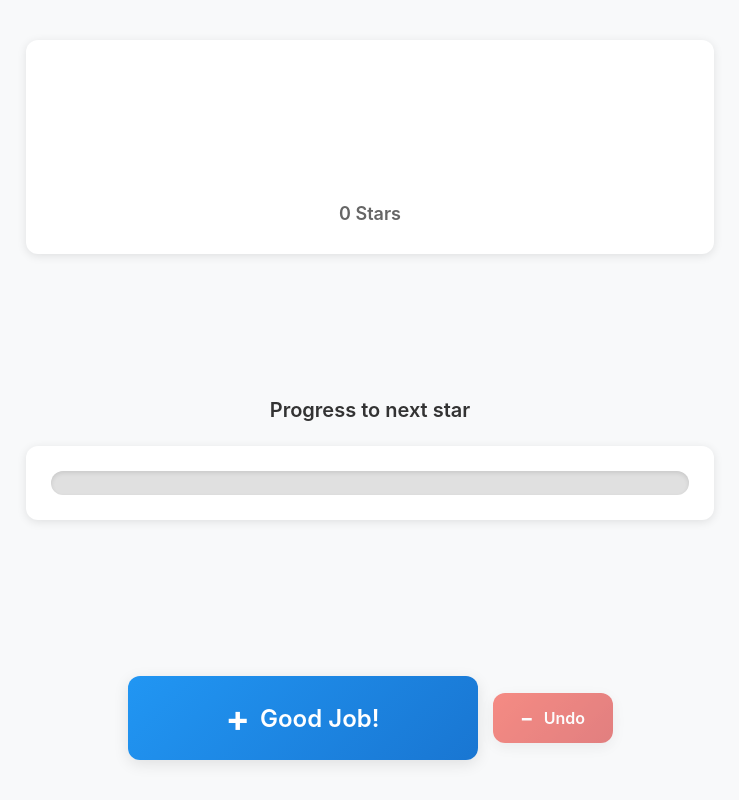
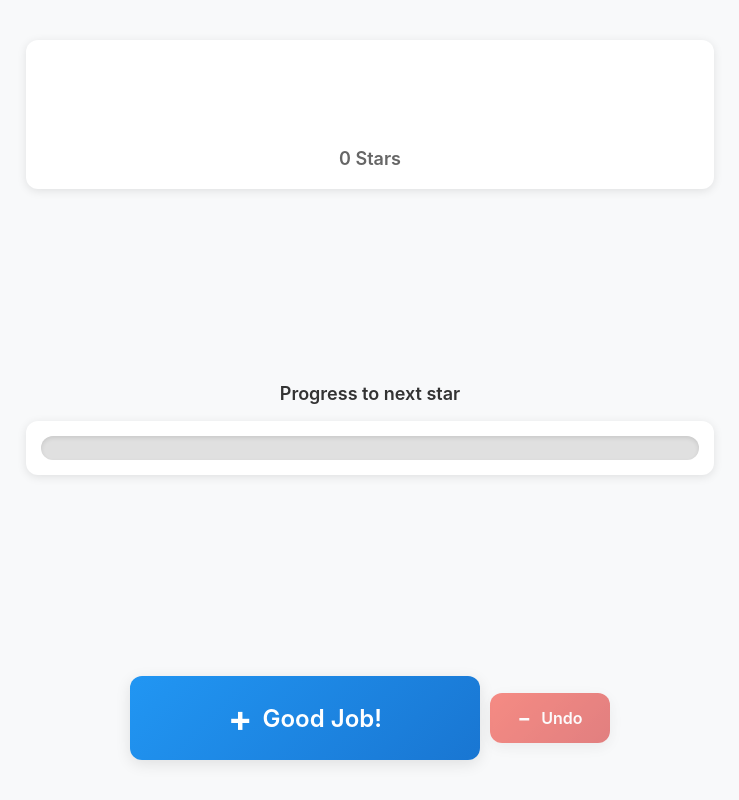
Before and after one commit to jmelis/stars-reward, a plain HTML site: page index.html in a window 1280 px wide. Shown: the whole page, without its empty margins (270-1009 px from the left). Drawn offline with Linux system fonts and the light colour scheme.

Commit message:
reduce vertical distance

```diff
--- a/styles.css
+++ b/styles.css
@@ -50,8 +50,8 @@ body {
     min-height: 100vh;
     display: flex;
     flex-direction: column;
-    padding: 20px;
-    gap: 30px;
+    padding: 15px;
+    gap: 15px;
 }
 
 /* Stars section */
@@ -61,7 +61,7 @@ body {
 
 .stars-display {
     background: white;
-    padding: 25px 20px;
+    padding: 15px 15px;
     border-radius: var(--border-radius);
     box-shadow: 0 2px 10px var(--shadow-light);
     text-align: center;
@@ -71,11 +71,11 @@ body {
     display: flex;
     flex-wrap: wrap;
     justify-content: center;
-    gap: 8px;
-    margin-bottom: 15px;
-    min-height: 120px;
+    gap: 6px;
+    margin-bottom: 10px;
+    min-height: 80px;
     align-content: flex-start;
-    padding: 10px 0;
+    padding: 5px 0;
 }
 
 .star {
@@ -113,7 +113,7 @@ body {
     font-size: 18px;
     font-weight: 600;
     color: var(--text-light);
-    margin-top: 15px;
+    margin-top: 8px;
 }
 
 /* Progress section */
@@ -131,18 +131,18 @@ body {
 
 .progress-label {
     display: block;
-    font-size: 20px;
+    font-size: 18px;
     font-weight: 600;
-    margin-bottom: 20px;
+    margin-bottom: 12px;
     color: var(--text-dark);
 }
 
 .progress-bar-wrapper {
     background: white;
-    padding: 25px;
+    padding: 15px;
     border-radius: var(--border-radius);
     box-shadow: 0 2px 10px var(--shadow-light);
-    margin-bottom: 15px;
+    margin-bottom: 10px;
 }
 
 .progress-bar {
@@ -193,7 +193,7 @@ body {
 .button-container {
     display: flex;
     flex-direction: column;
-    gap: 15px;
+    gap: 10px;
     align-items: center;
 }
 
```
